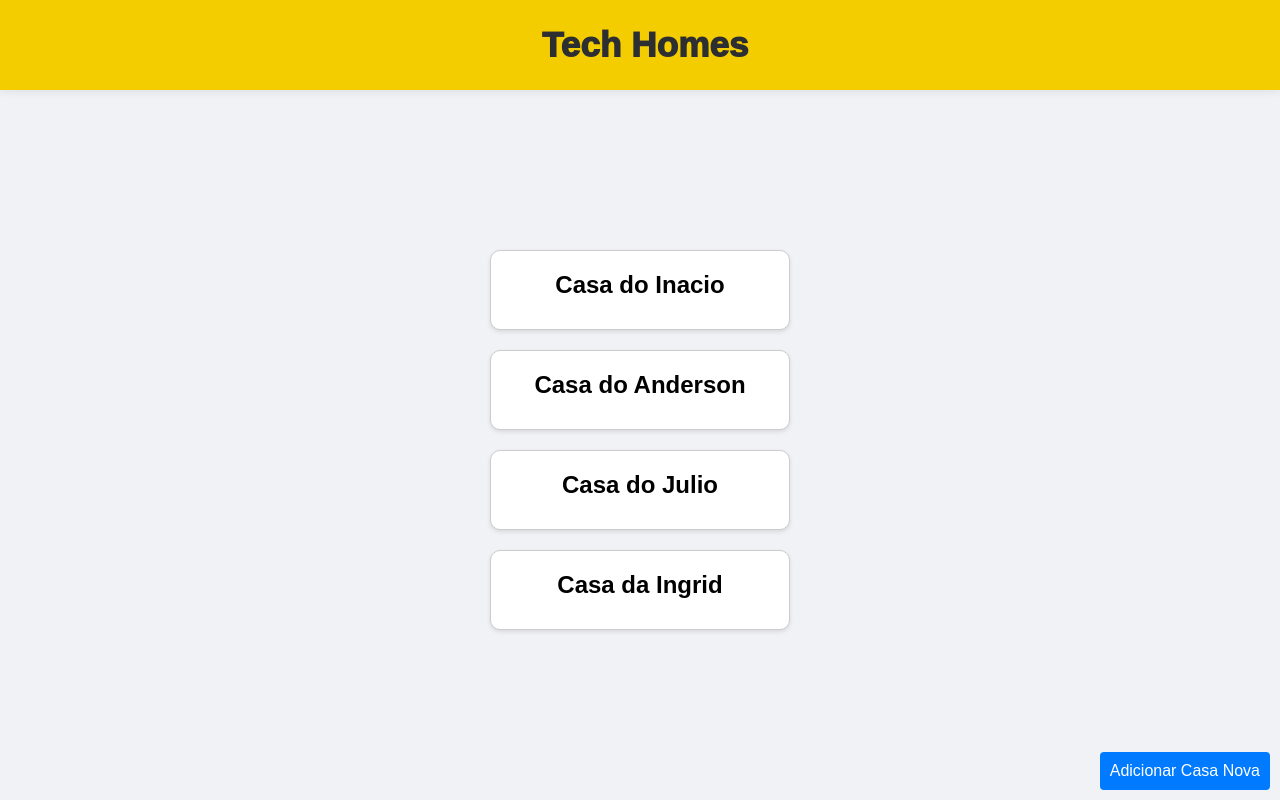
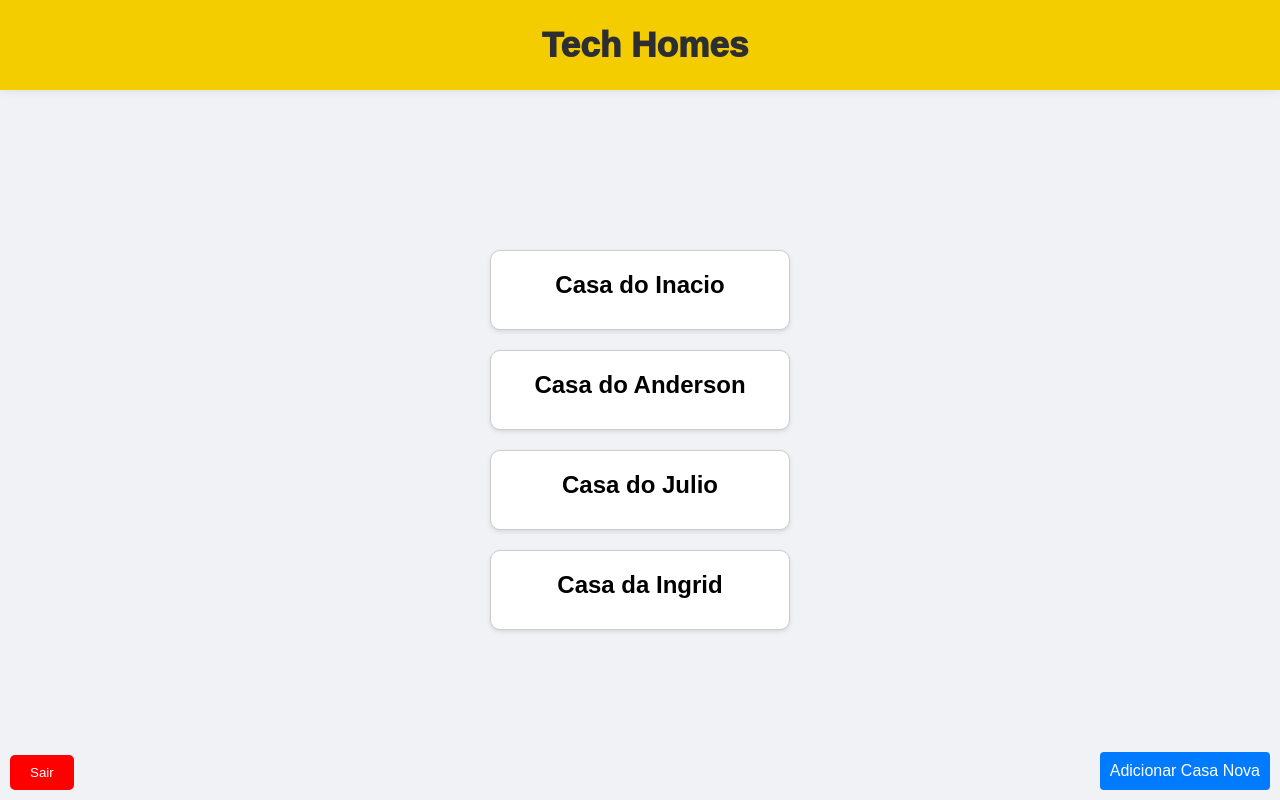
Before and after one commit to Inacioluz/casas_intelig-ntes-A3, a React (Vite) app: page / in a window 1280 px wide. Built offline with nearby package versions, Linux system fonts and the light colour scheme; a web font is replaced by a local one.

Commit message:
botão sair da página home ok

```diff
--- a/src/components/Home/Home.jsx
+++ b/src/components/Home/Home.jsx
@@ -1,16 +1,34 @@
-import { useState,useEffect, useRef } from 'react';
-import styles from './Home.module.css';
+import { useState, useEffect, useRef } from "react";
+import { useNavigate } from "react-router-dom";
+import styles from "./Home.module.css";
 
 export function Home() {
   const [activeCard, setActiveCard] = useState(null);
   const [namesList, setNamesList] = useState([
-      { title: 'Casa do Inacio', names: ['Sala', 'Cozinha', 'Quarto'], lightColors: ['red', 'red', 'red'] },
-      { title: 'Casa do Anderson', names: ['Sala de estar', 'Lavanderia', 'Quarto'], lightColors: ['red', 'red', 'red'] },
-      { title: 'Casa do Julio', names: ['Sala cinema', 'Garagem', 'Quarto de visita'], lightColors: ['red', 'red', 'red'] },
-      { title: 'Casa da Ingrid', names: ['Escritório', 'Cozinha', 'Porão'], lightColors: ['red', 'red', 'red'] }
+    {
+      title: "Casa do Inacio",
+      names: ["Sala", "Cozinha", "Quarto"],
+      lightColors: ["red", "red", "red"],
+    },
+    {
+      title: "Casa do Anderson",
+      names: ["Sala de estar", "Lavanderia", "Quarto"],
+      lightColors: ["red", "red", "red"],
+    },
+    {
+      title: "Casa do Julio",
+      names: ["Sala cinema", "Garagem", "Quarto de visita"],
+      lightColors: ["red", "red", "red"],
+    },
+    {
+      title: "Casa da Ingrid",
+      names: ["Escritório", "Cozinha", "Porão"],
+      lightColors: ["red", "red", "red"],
+    },
   ]);
 
   const [editNameIndices, setEditNameIndices] = useState({});
+  const navigate = useNavigate();
 
   const handleCardClick = (index) => {
     setActiveCard(index);
@@ -26,7 +44,11 @@ export function Home() {
   const handleNameAdd = (index, newName) => {
     const updatedNamesList = namesList.map((card, i) =>
       i === index
-          ? { ...card, names: [...card.names, newName], lightColors: [...card.lightColors, 'red'] }
+        ? {
+            ...card,
+            names: [...card.names, newName],
+            lightColors: [...card.lightColors, "red"],
+          }
         : card
     );
     setNamesList(updatedNamesList);
@@ -36,7 +58,9 @@ export function Home() {
     const updatedNamesList = namesList.map((card, i) => {
       if (i === cardIndex) {
         const newNames = card.names.filter((_, idx) => idx !== nameIndex);
-          const newLightColors = card.lightColors.filter((_, idx) => idx !== nameIndex);
+        const newLightColors = card.lightColors.filter(
+          (_, idx) => idx !== nameIndex
+        );
         return { ...card, names: newNames, lightColors: newLightColors };
       }
       return card;
@@ -59,7 +83,11 @@ export function Home() {
   };
 
   const addNewCard = () => {
-      const newCard = { title: 'Casa', names: ['New', 'Name', 'List'], lightColors: ['red', 'red', 'red'] };
+    const newCard = {
+      title: "Casa",
+      names: ["New", "Name", "List"],
+      lightColors: ["red", "red", "red"],
+    };
     setNamesList([...namesList, newCard]);
   };
 
@@ -67,7 +95,7 @@ export function Home() {
     const updatedNamesList = namesList.map((card, i) => {
       if (i === cardIndex) {
         const newLightColors = card.lightColors.map((color, idx) =>
-            idx === nameIndex ? (color === 'red' ? 'green' : 'red') : color
+          idx === nameIndex ? (color === "red" ? "green" : "red") : color
         );
         return { ...card, lightColors: newLightColors };
       }
@@ -80,16 +108,24 @@ export function Home() {
 
   useEffect(() => {
     const handleClickOutside = (event) => {
-        if (activeCard !== null && cardRefs.current[activeCard] && !cardRefs.current[activeCard].contains(event.target)) {
+      if (
+        activeCard !== null &&
+        cardRefs.current[activeCard] &&
+        !cardRefs.current[activeCard].contains(event.target)
+      ) {
         setActiveCard(null);
       }
     };
 
-      document.addEventListener('mousedown', handleClickOutside);
+    document.addEventListener("mousedown", handleClickOutside);
     return () => {
-        document.removeEventListener('mousedown', handleClickOutside);
+      document.removeEventListener("mousedown", handleClickOutside);
     };
   }, [activeCard]);
+
+  const handleLogout = () => {
+    navigate("/login");
+  };
 
   return (
     <div className={styles.pageContainer}>
@@ -119,10 +155,16 @@ export function Home() {
                         <input
                           type="text"
                           defaultValue={name}
-                          onBlur={(e) => handleNameEdit(cardIndex, nameIndex, e.target.value)}
+                          onBlur={(e) =>
+                            handleNameEdit(cardIndex, nameIndex, e.target.value)
+                          }
                           onKeyDown={(e) => {
-                            if (e.key === 'Enter') {
-                              handleNameEdit(cardIndex, nameIndex, e.target.value);
+                            if (e.key === "Enter") {
+                              handleNameEdit(
+                                cardIndex,
+                                nameIndex,
+                                e.target.value
+                              );
                             }
                           }}
                         />
@@ -131,7 +173,12 @@ export function Home() {
                       )}
                       <button
                         className={styles.editButton}
-                        onClick={() => setEditNameIndices({ ...editNameIndices, [cardIndex]: nameIndex })}
+                        onClick={() =>
+                          setEditNameIndices({
+                            ...editNameIndices,
+                            [cardIndex]: nameIndex,
+                          })
+                        }
                       >
                         Editar
                       </button>
@@ -145,9 +192,7 @@ export function Home() {
                         className={styles.lightButton}
                         onClick={() => toggleLightColor(cardIndex, nameIndex)}
                         style={{ color: card.lightColors[nameIndex] }}
-                      >
-
-                      </button>
+                      ></button>
                     </li>
                   ))}
                 </ul>
@@ -156,9 +201,9 @@ export function Home() {
                   placeholder="Adicionar Cômodo"
                   className={styles.nameInput}
                   onKeyDown={(e) => {
-                    if (e.key === 'Enter' && e.target.value.trim() !== '') {
+                    if (e.key === "Enter" && e.target.value.trim() !== "") {
                       handleNameAdd(cardIndex, e.target.value.trim());
-                      e.target.value = '';
+                      e.target.value = "";
                     }
                   }}
                 />
@@ -170,6 +215,9 @@ export function Home() {
       <button className={styles.addButton} onClick={addNewCard}>
         Adicionar Casa Nova
       </button>
+      <button className={styles.logoutButton} onClick={handleLogout}>
+        Sair
+      </button>
     </div>
   );
 }
--- a/src/components/Home/Home.module.css
+++ b/src/components/Home/Home.module.css
@@ -1,4 +1,5 @@
 .pageContainer {
+  position: relative;
   display: flex;
   flex-direction: column;
   align-items: center;
@@ -104,3 +105,18 @@
   cursor: pointer;
   font-size: 16px;
 }
+.logoutButton {
+  position: absolute;
+  bottom: 10px;
+  left: 10px;
+  padding: 10px 20px;
+  background-color: #f00;
+  color: #fff;
+  border: none;
+  border-radius: 5px;
+  cursor: pointer;
+}
+
+.logoutButton:hover {
+  background-color: #c00;
+}
--- a/src/components/login/LoginForm.jsx
+++ b/src/components/login/LoginForm.jsx
@@ -10,7 +10,6 @@ export function LoginForm() {
   const handleSubmit = (e) => {
     e.preventDefault();
 
-    // Autenticação básica
     if (login === "adm" && password === "adm") {
       navigate("/");
     } else {
```
Lines whose indentation alone changed are shown as unchanged.
